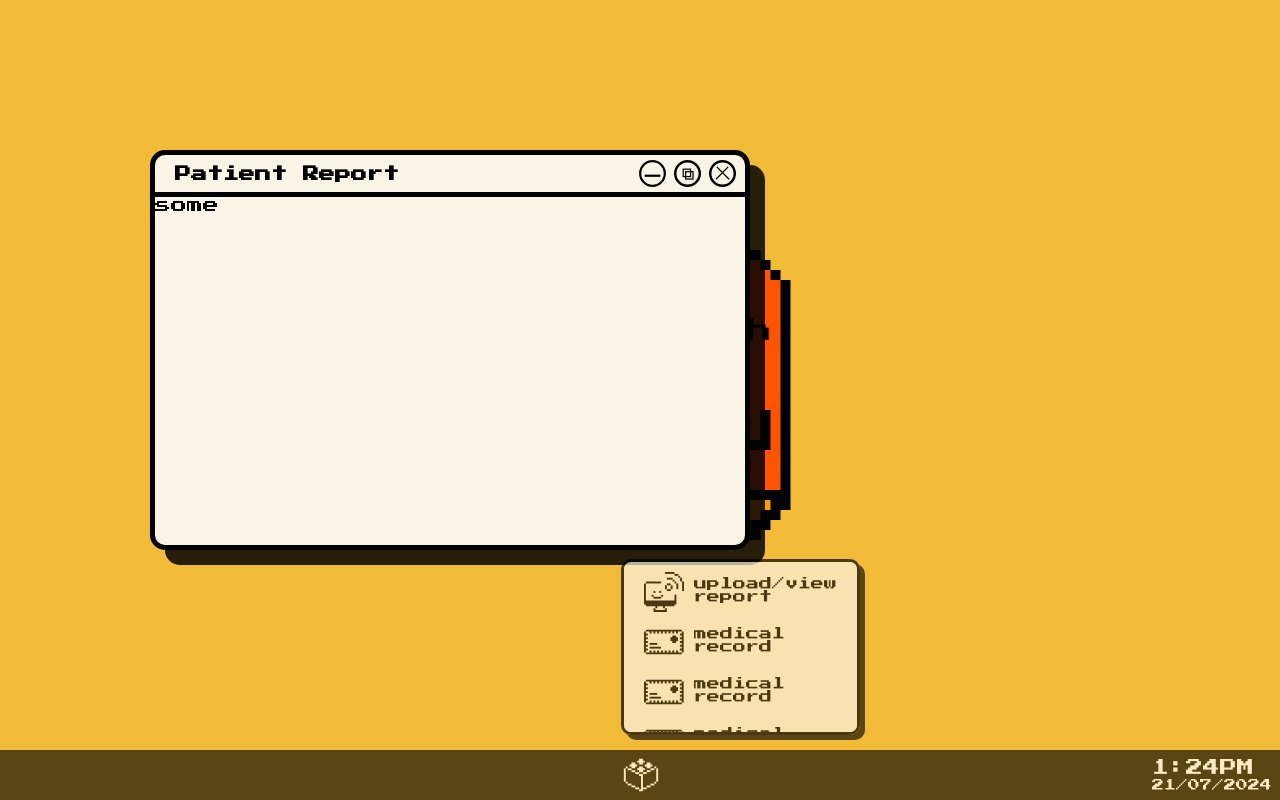
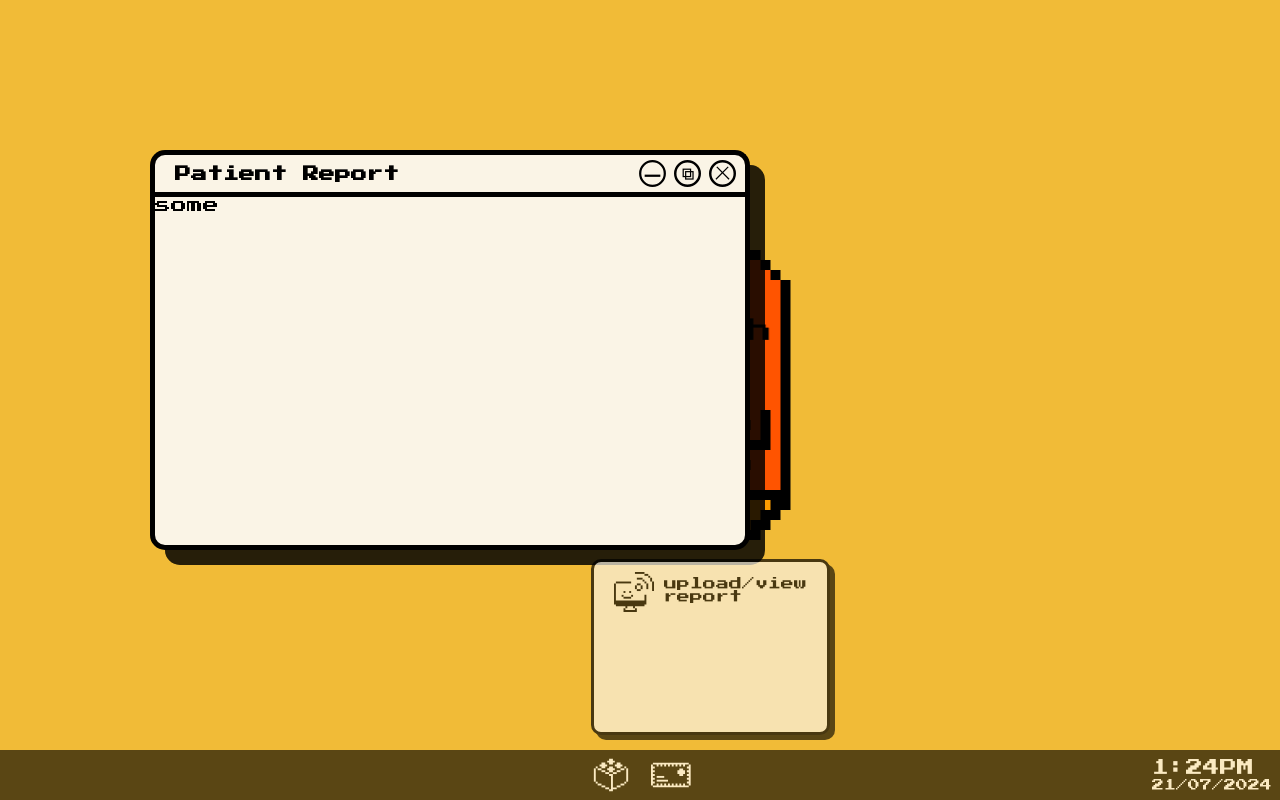
Before and after one commit to rythmn1111/ostest, a Next.js app: page / in a window 1280 px wide. Both pictures are taken after a click on the picture 640 px from the left and 775 px from the top of the page. Built offline with nearby package versions, Linux system fonts and the light colour scheme.

Commit message:
kernal structure added (very basic)

```diff
--- a/package.json
+++ b/package.json
@@ -13,7 +13,7 @@
     "@reduxjs/toolkit": "^2.2.6",
     "dayjs": "^1.11.11",
     "framer-motion": "^11.3.17",
-    "next": "14.2.5",
+    "next": "^14.2.13",
     "re-resizable": "^6.9.17",
     "react": "^18",
     "react-dom": "^18",
--- a/src/app_directory/app_directory.tsx
+++ b/src/app_directory/app_directory.tsx
@@ -1,5 +1,6 @@
 import React, { useEffect, useRef, useState } from "react";
 import Image from "next/image";
+import { TestingMenu } from "@/kernel/kernel";
 
 function directory(){
     alert("App Directory");
@@ -33,31 +34,11 @@ export default function AppDirectory(){
 
             <Image src="/app_directory.svg" alt="Logo" width={40} height={40} style={{}} onClick={toggleMenu} className="taskbar-elements" />
             {isMenuOpen && (<div className="app-directory-menu">
-
-                <div style={{display: "flex",marginBottom:"10px"}} className="menu">
+                <TestingMenu></TestingMenu>
+                {/* <div style={{display: "flex",marginBottom:"10px"}} className="menu">
                     <div><Image src="/report_upload.svg" alt="Logo" width={40} height={40}  style={{marginLeft:"10px"} } className="menu-svg" /></div>
                     <div style={{marginLeft: "10px", marginTop: "5px",marginRight:"10px"}} className="menu"> upload/view report</div>
-                </div>
-                <div style={{display: "flex",marginBottom:"10px"}} className="menu">
-                    <div>
-                        <Image src="/medical_record_black.svg" alt="Logo" width={40} height={40}  style={{marginLeft:"10px"}} className="menu-svg"/></div>
-                    <div style={{marginLeft: "10px", marginTop: "5px",marginRight:"10px"}} className="menu">medical record</div>
-                </div>
-                <div style={{display: "flex",marginBottom:"10px"}} className="menu">
-                    <div>
-                        <Image src="/medical_record_black.svg" alt="Logo" width={40} height={40}  style={{marginLeft:"10px"}} className="menu-svg"/></div>
-                    <div style={{marginLeft: "10px", marginTop: "5px",marginRight:"10px"}} className="menu">medical record</div>
-                </div>
-                <div style={{display: "flex",marginBottom:"10px"}} className="menu">
-                    <div>
-                        <Image src="/medical_record_black.svg" alt="Logo" width={40} height={40}  style={{marginLeft:"10px"}} className="menu-svg"/></div>
-                    <div style={{marginLeft: "10px", marginTop: "5px",marginRight:"10px"}} className="menu">medical record</div>
-                </div>
-                <div style={{display: "flex",marginBottom:"10px"}} className="menu">
-                    <div>
-                        <Image src="/medical_record_black.svg" alt="Logo" width={40} height={40}  style={{marginLeft:"10px"}} className="menu-svg"/></div>
-                    <div style={{marginLeft: "10px", marginTop: "5px",marginRight:"10px"}} className="menu">medical record</div>
-                </div>
+                </div> */}
 
             </div>)}
         </div>
--- a/src/apps/medical_records/medical_records_app.tsx
+++ b/src/apps/medical_records/medical_records_app.tsx
@@ -1,13 +1,13 @@
 import React from "react";
 import WindowStructure from "@/components/window";
 import Image from "next/image";
-export default function MedicalRecordsApp() {
 
 
 
+export default function MedicalRecordsApp() {
   return <>
     {/* <Image src="/report.png" alt="Logo" width={800} height={500} style={{marginLeft:"200px",marginTop:"100px"}} /> */}
-    <WindowStructure windowId={11}>
+    <WindowStructure windowId={10}>
         <Image src="/waiting.svg" alt="Logo" width={300} height={300} style={{marginLeft:"150px"}} />
     </WindowStructure>
 </>
--- /dev/null
+++ b/src/kernel/kernel.tsx
@@ -0,0 +1,23 @@
+import Image from "next/image";
+import React from "react";
+
+export default function MainDeliver() {
+  return <div>Medical Records App</div>;
+}
+
+export function WindowDeliver() {
+  return <div>Medical Records App</div>;
+}
+
+export function TaskBarDeliver() {
+  return <div>Medical Records App</div>;
+}
+
+export function TestingMenu(){
+  return <>
+      <div style={{display: "flex",marginBottom:"10px"}} className="menu">
+        <div><Image src="/report_upload.svg" alt="Logo" width={40} height={40}  style={{marginLeft:"10px"} } className="menu-svg" /></div>
+        <div style={{marginLeft: "10px", marginTop: "5px",marginRight:"10px"}} className="menu"> upload/view report</div>
+      </div>
+  </>
+}
--- a/src/pages/index.tsx
+++ b/src/pages/index.tsx
@@ -35,6 +35,7 @@ export default function Home() {
       </Playground>
       <TaskBar>
         <AppDirectory />
+        <AppList></AppList>
       </TaskBar>
     </Desktop>
 
```
Also changed, not shown: src/kernel/kernelregistery.tsx (added, +26 -0 lines), src/processs_handler/dispatcher.tsx (deleted, +0 -22 lines), 1 other file (tests, documents, lock files or other folders).
